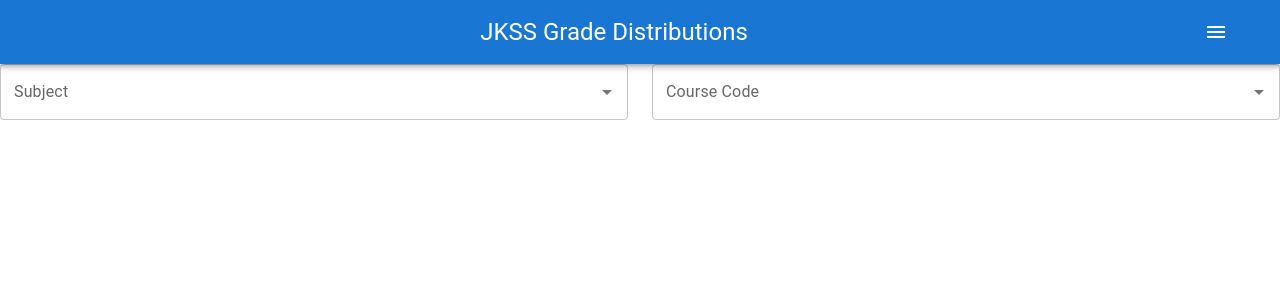
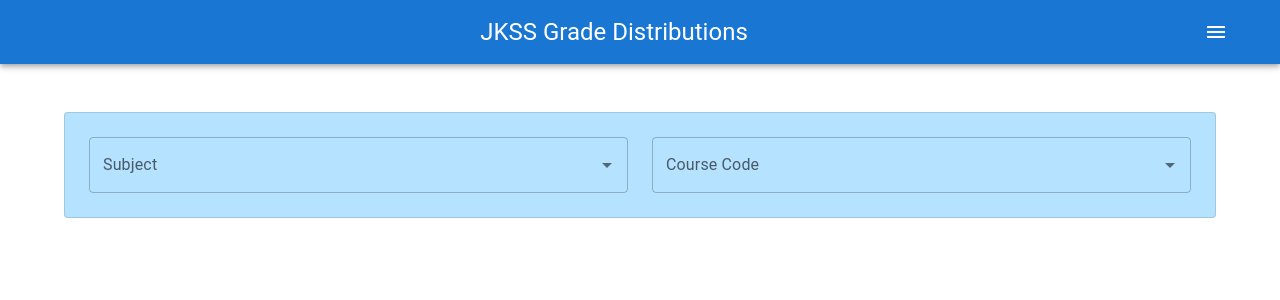
Before and after one commit to sohilgoswami/jkss, a React (Create React App) app in the folder frontend/: page / in a window 1280 px wide. Shown: the top 300 px of the page. Built offline with nearby package versions, Linux system fonts and the light colour scheme.

Commit message:
fixed inputs

```diff
--- a/frontend/src/components/InputFields.js
+++ b/frontend/src/components/InputFields.js
@@ -1,10 +1,13 @@
 import * as React from 'react';
 import TextField from '@mui/material/TextField';
 import Autocomplete from '@mui/material/Autocomplete';
-import { Grid } from '@mui/material';
+import { Grid, Container, Paper} from '@mui/material';
 
 export default function InputFields() {
   return (
+    <React.Fragment>
+    <Container maxWidth="lg" sx={{ mb: 4 }}>
+    <Paper variant="outlined" sx={{ my: { xs: 3, md: 6 }, p: { xs: 2, md: 3 }, bgcolor: '#B5E2FF'}} >
     <Grid container spacing = {3}>
         <Grid item xs={12} sm={6}>
           <Autocomplete
@@ -23,6 +26,9 @@ export default function InputFields() {
           />
         </Grid>
     </Grid>
+    </Paper>
+    </Container>
+    </React.Fragment>
   );
 }
 
```
